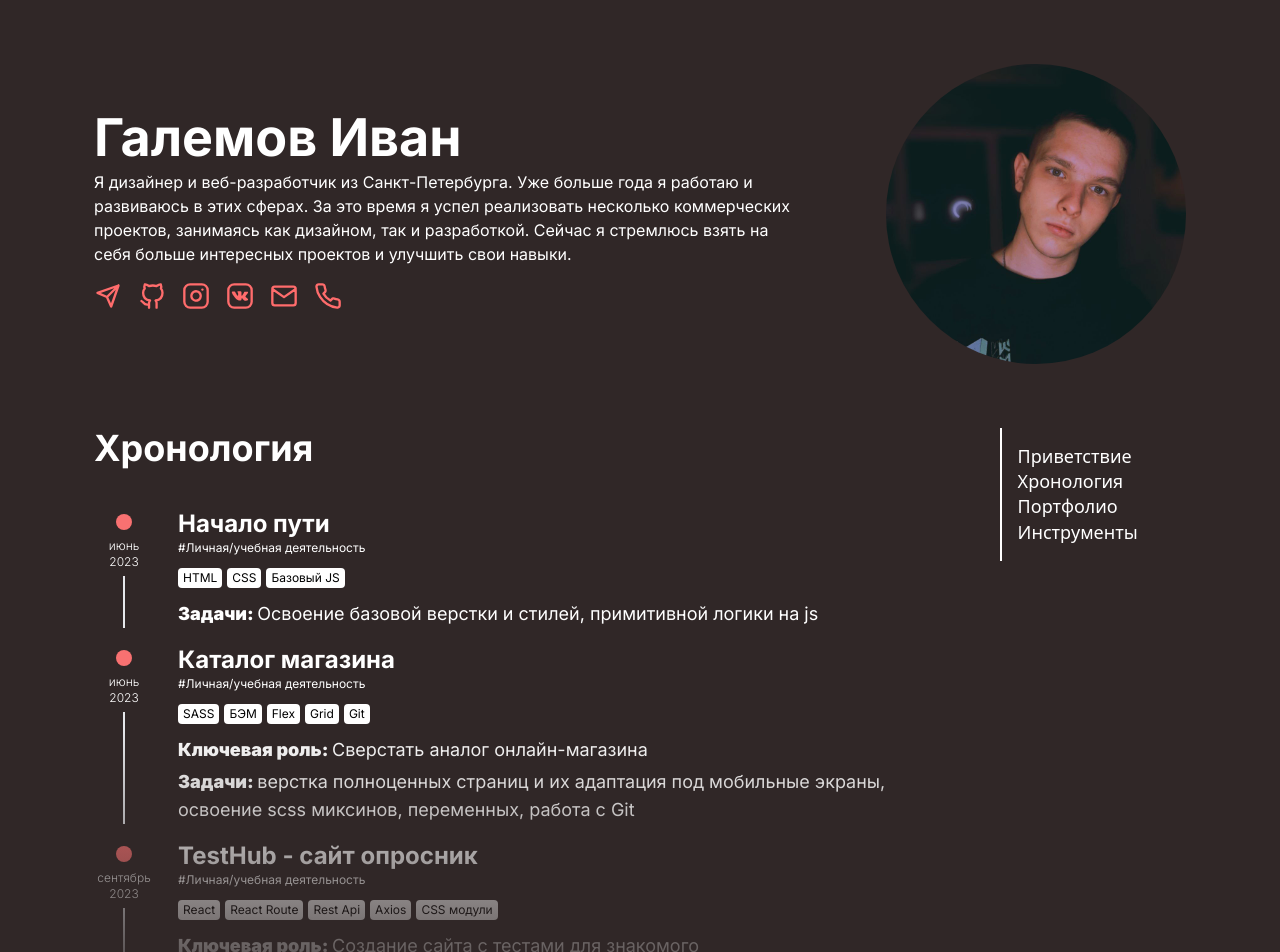
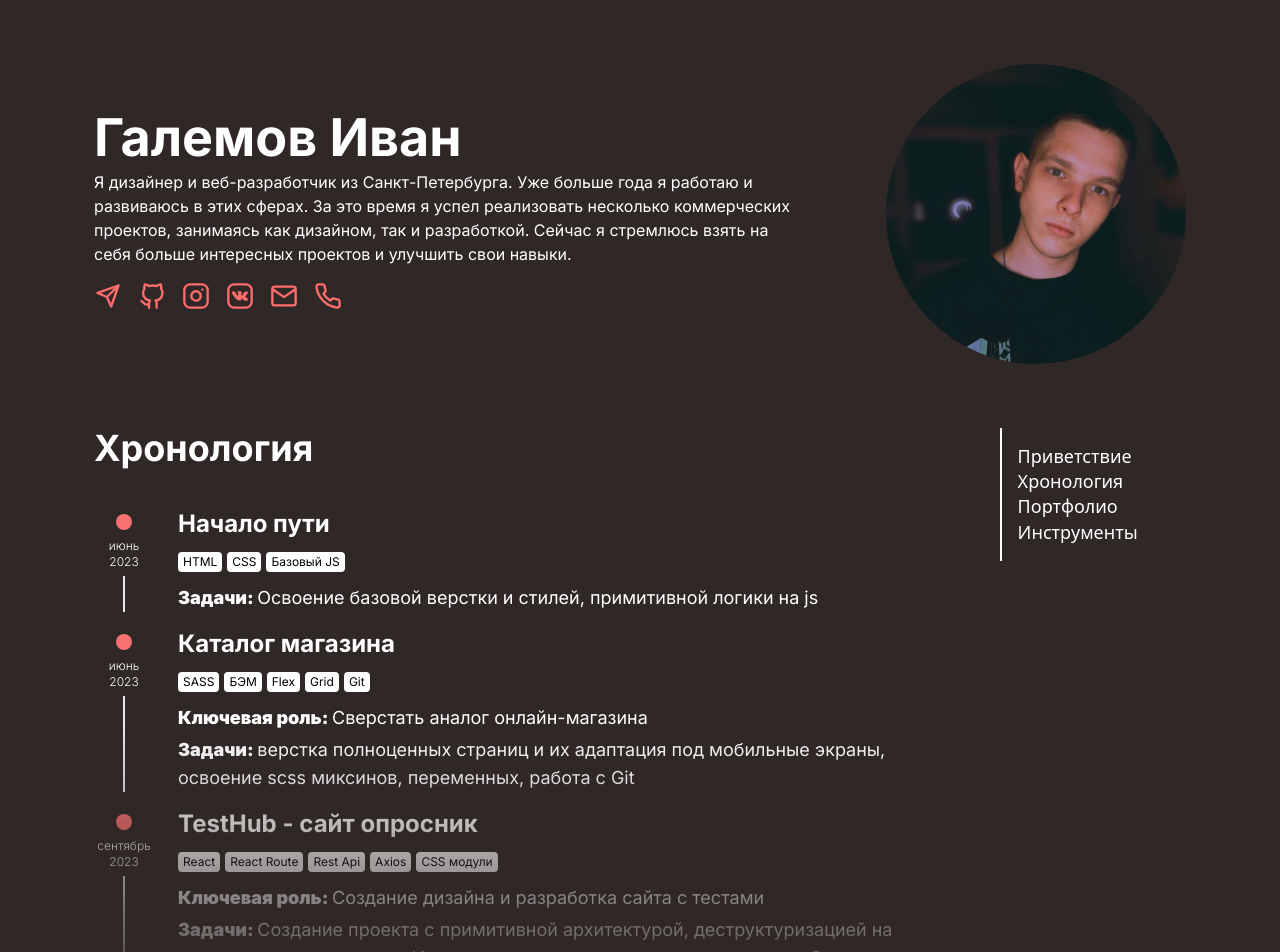
Before and after one commit to frontsinfin/Portfolio, a Next.js app in the folder client/: page / in a window 1280 px wide. Shown: the top 952 px of the page. Built offline with nearby package versions, Linux system fonts and the light colour scheme.

Commit message:
fix:мелкие исправления стилей

```diff
--- a/client/src/app/components/Chronology.tsx
+++ b/client/src/app/components/Chronology.tsx
@@ -30,7 +30,7 @@ const Chronology = () => {
               <RolsChronology rols={card.rols} task={card.task} />
               {card.imagesPortfolio && (
                 <a
-                  className="text-sm font-light text-blue-400"
+                  className="text-sm font-light text-blue-400 hover:opacity-80 active:opacity-60 transition-opacity"
                   href={`#${card.id}`}
                   // onClick={() => {
                   //   changeScrollId(card.id);
--- a/client/src/app/components/Header.tsx
+++ b/client/src/app/components/Header.tsx
@@ -17,7 +17,7 @@ const Header = () => {
   const stylesLink =
     "flex gap-2 cursor-pointer hover:opacity-100 active:opacity-100 md:hover:opacity-70 md:active:opacity-50 transition-opacity";
   return (
-    <header className="gap-6 lg:gap-20 flex items-center flex-col-reverse md:flex-row">
+    <header className="gap-6 lg:gap-20 flex items-center flex-col-reverse md:flex-row ">
       <section className="md:w-[70%] col-span-2 flex flex-col gap-2 md:gap-3 md:py-4">
         <h1 className="text-center md:text-start text-4xl md:text-[52px] font-bold">
           Галемов Иван
--- a/client/src/app/components/TitleChronology.tsx
+++ b/client/src/app/components/TitleChronology.tsx
@@ -12,7 +12,7 @@ const TitleChronology: React.FC<TitleChronologyProps> = ({
       <h2 className="text-[20px] md:text-2xl font-bold leading-none">
         {title}
       </h2>
-      <h3 className="text-[10px] md:text-xs">#{typeWork}</h3>
+      {/* <h3 className="text-[10px] md:text-xs">#{typeWork}</h3> */}
     </div>
   );
 };
--- a/client/src/app/constants/constants.tsx
+++ b/client/src/app/constants/constants.tsx
@@ -59,7 +59,7 @@ export const chronologyCards = [
     title: "TestHub - сайт опросник",
     typeWork: "Личная/учебная деятельность",
     tags: ["React", "React Route", "Rest Api", "Axios", "CSS модули"],
-    rols: "Создание сайта с тестами для знакомого",
+    rols: "Создание дизайна и разработка сайта с тестами",
     task: "Создание проекта с примитивной архитектурой, деструктуризацией на компоненты и роутингом. Использование хуков, создание кастомных. Освоение базовых get запросов, работа с бд через mockAPI",
     imagesPortfolio: true,
   },
```
